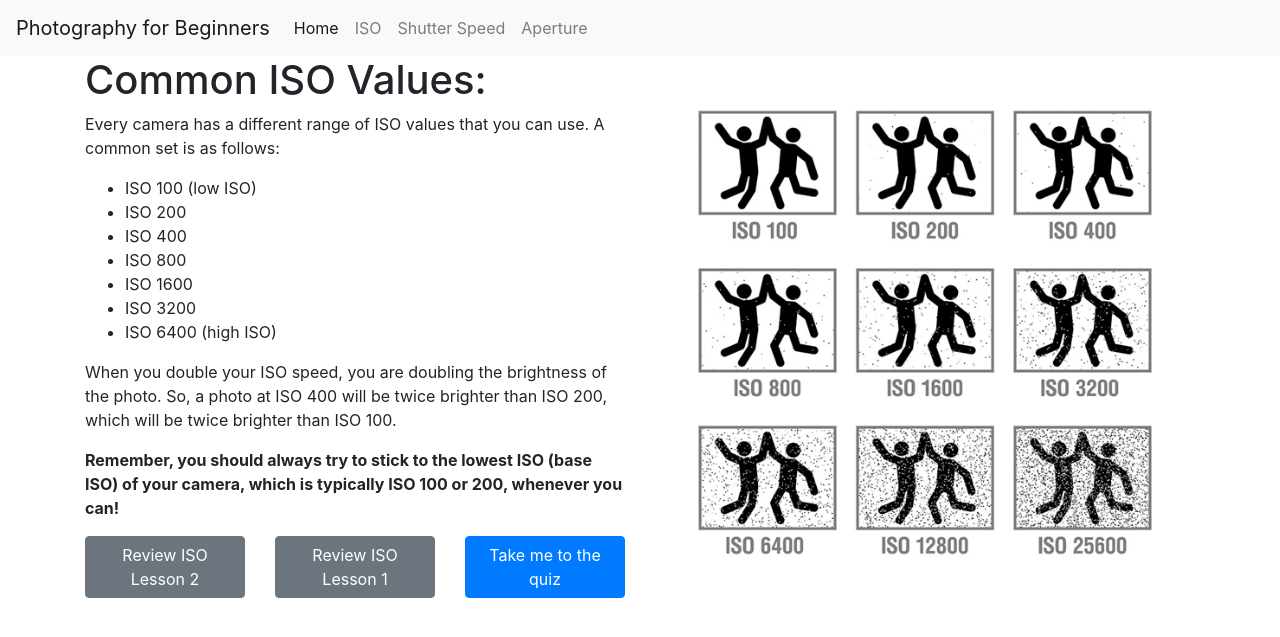
After one commit to YYwang14/UI-Technical-Prototype, a Flask app: page /iso3 in a window 1280 px wide. The commit adds this page. Shown: the top 637 px of the page. Run offline with Flask 3, Linux system fonts and the light colour scheme; some libraries are stand-ins or nearby versions.

Commit message:
finish ISO section

```diff
--- a/server.py
+++ b/server.py
@@ -6,10 +6,23 @@ app = Flask(__name__)
 def home():
     return render_template('index.html')
 
-@app.route('/iso')
-def iso():
-    # Render a template for the ISO section
-    return render_template('iso.html')
+
+@app.route('/iso1')
+def iso1():
+    return render_template('iso1.html')
+
+@app.route('/iso2')
+def iso2():
+    return render_template('iso2.html')
+
+@app.route('/iso3')
+def iso3():
+    return render_template('iso3.html')
+
+@app.route('/iso_quiz')
+def iso_quiz():
+    return render_template('iso_quiz.html')
+
 
 @app.route('/shutter_speed')
 def shutter_speed():
--- /dev/null
+++ b/templates/iso3.html
@@ -0,0 +1,44 @@
+{% extends "layout.html" %}
+
+{% block title %}ISO Lesson 2{% endblock %}
+
+{% block content %}
+<div class="container">
+    <div class="row">
+        <!-- Left column for text content -->
+        <div class="col-lg-6">
+            <h1>Common ISO Values:</h1>
+            <p>Every camera has a different range of ISO values that you can use. A common set is as follows:</p>
+            <ul>
+                <li>ISO 100 (low ISO)</li>
+                <li>ISO 200</li>
+                <li>ISO 400</li>
+                <li>ISO 800</li>
+                <li>ISO 1600</li>
+                <li>ISO 3200</li>
+                <li>ISO 6400 (high ISO)</li>
+            </ul>
+            <p>When you double your ISO speed, you are doubling the brightness of the photo. So, a photo at ISO 400 will be twice brighter than ISO 200, which will be twice brighter than ISO 100.</p>
+            <p><strong>Remember, you should always try to stick to the lowest ISO (base ISO) of your camera, which is typically ISO 100 or 200, whenever you can!</strong></p>
+
+            <div class="row mt-2">
+                <div class="col text-center">
+                    <a href="{{ url_for('iso2') }}" class="btn btn-secondary">Review ISO Lesson 2</a>
+                </div>
+                <div class="col text-center">
+                    <a href="{{ url_for('iso1') }}" class="btn btn-secondary">Review ISO Lesson 1</a>
+                </div>
+                <div class="col text-center">
+                    <a href="{{ url_for('iso_quiz') }}" class="btn btn-primary">Take me to the quiz</a>
+                </div>
+            </div>
+        </div>
+
+        <!-- Right column for images -->
+        <div class="col-lg-6">
+            <img src="{{ url_for('static', filename='images/ISO3.png') }}" alt="ISO Examples" class="img-fluid">
+        </div>
+
+    </div>
+</div>
+{% endblock %}
--- /dev/null
+++ b/templates/iso_quiz.html
@@ -0,0 +1 @@
+{% extends "layout.html" %}
--- a/templates/layout.html
+++ b/templates/layout.html
@@ -21,7 +21,7 @@
                     <a class="nav-link" href="{{ url_for('home') }}">Home</a>
                 </li>
                 <li class="nav-item">
-                    <a class="nav-link" href="{{ url_for('iso') }}">ISO</a>
+                    <a class="nav-link" href="{{ url_for('iso1') }}">ISO</a>
                 </li>
                 <li class="nav-item">
                     <a class="nav-link" href="{{ url_for('shutter_speed') }}">Shutter Speed</a>
```
Also changed, not shown: templates/iso1.html (added, +26 -0 lines), templates/iso2.html (added, +33 -0 lines), static/images/ISO1.png (added), static/images/ISO2.png (added), static/images/ISO3.png (added), static/images/ISO4.png (added), static/images/ISO5.png (added).
